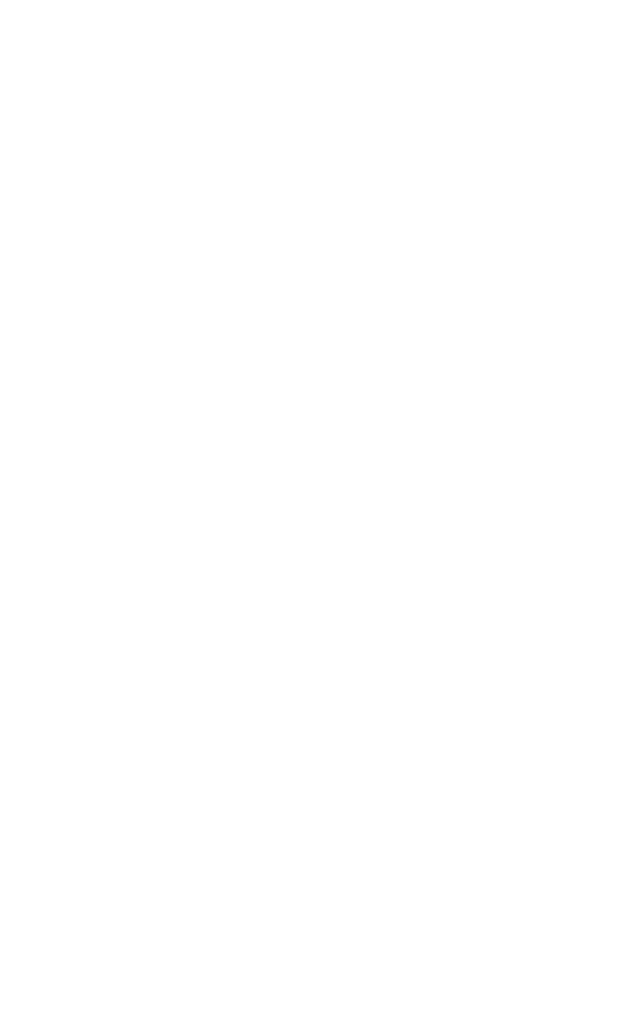
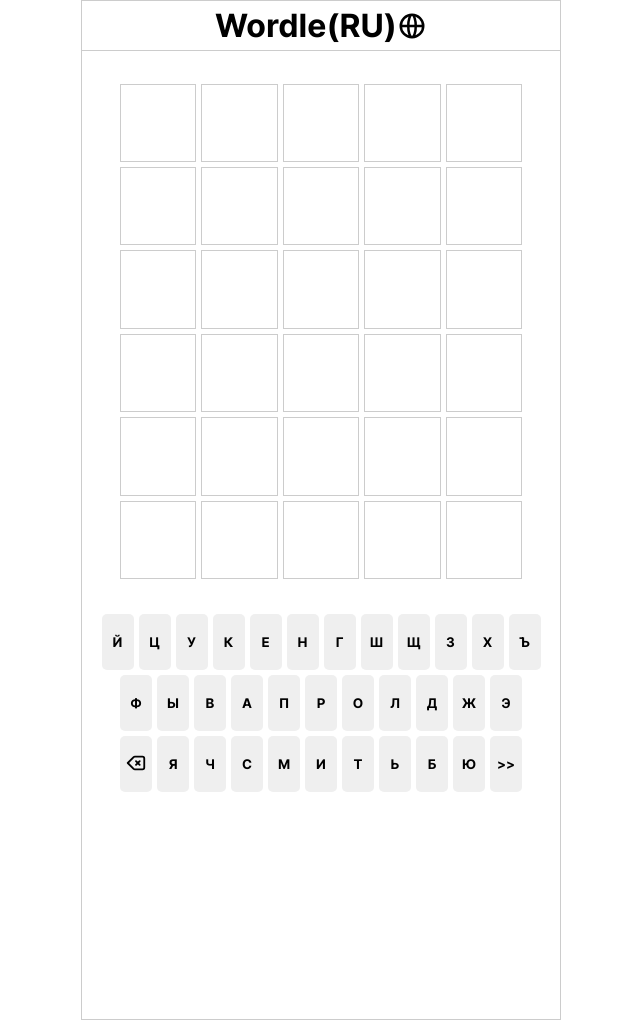
Before and after one commit to kheynov/wordle, a website built with Vite: page index.html in a window 1280 px wide. Shown: the whole page, without its empty margins (319-959 px from the left). Before the commit the page ends 800 px from the top, so only its background shows below. Built offline with nearby package versions, Linux system fonts and the light colour scheme.

Commit message:
feat: setup playground

```diff
--- a/index.html
+++ b/index.html
@@ -1,5 +1,5 @@
 <!DOCTYPE html>
-<html lang="en">
+<html lang="ru">
 	<head>
 		<meta charset="UTF-8" />
 		<link rel="icon" type="image/svg+xml" href="/vite.svg" />
@@ -7,7 +7,93 @@
 		<title>Wordle</title>
 	</head>
 	<body>
-		<div id="app"></div>
+		<div id="app">
+			<header>
+				<h1></h1>
+				<button id="change-lang">
+					<svg
+						xmlns="http://www.w3.org/2000/svg"
+						class="h-6 w-6"
+						fill="none"
+						viewBox="0 0 24 24"
+						stroke="currentColor"
+						stroke-width="2"
+					>
+						<path
+							stroke-linecap="round"
+							stroke-linejoin="round"
+							d="M21 12a9 9 0 01-9 9m9-9a9 9 0 00-9-9m9 9H3m9 9a9 9 0 01-9-9m9 9c1.657 0 3-4.03 3-9s-1.343-9-3-9m0 18c-1.657 0-3-4.03-3-9s1.343-9 3-9m-9 9a9 9 0 019-9"
+						/>
+					</svg>
+				</button>
+			</header>
+			<div id="cells">
+				<div class="word" id="first-word">
+					<div class="cell"></div>
+					<div class="cell"></div>
+					<div class="cell"></div>
+					<div class="cell"></div>
+					<div class="cell"></div>
+				</div>
+				<div class="word" id="second-word">
+					<div class="cell"></div>
+					<div class="cell"></div>
+					<div class="cell"></div>
+					<div class="cell"></div>
+					<div class="cell"></div>
+				</div>
+				<div class="word" id="third-word">
+					<div class="cell"></div>
+					<div class="cell"></div>
+					<div class="cell"></div>
+					<div class="cell"></div>
+					<div class="cell"></div>
+				</div>
+				<div class="word" id="fourth-word">
+					<div class="cell"></div>
+					<div class="cell"></div>
+					<div class="cell"></div>
+					<div class="cell"></div>
+					<div class="cell"></div>
+				</div>
+				<div class="word" id="fifth-word">
+					<div class="cell"></div>
+					<div class="cell"></div>
+					<div class="cell"></div>
+					<div class="cell"></div>
+					<div class="cell"></div>
+				</div>
+				<div class="word" id="sixth-word">
+					<div class="cell"></div>
+					<div class="cell"></div>
+					<div class="cell"></div>
+					<div class="cell"></div>
+					<div class="cell"></div>
+				</div>
+			</div>
+			<div id="keyboard">
+				<div class="keyboard-line" id="first-line"></div>
+				<div class="keyboard-line" id="second-line"></div>
+				<div class="keyboard-line" id="third-line">
+					<button class="key" id="backspace">
+						<svg
+							xmlns="http://www.w3.org/2000/svg"
+							class="h-6 w-6"
+							fill="none"
+							viewBox="0 0 24 24"
+							stroke="currentColor"
+							stroke-width="2"
+						>
+							<path
+								stroke-linecap="round"
+								stroke-linejoin="round"
+								d="M12 14l2-2m0 0l2-2m-2 2l-2-2m2 2l2 2M3 12l6.414 6.414a2 2 0 001.414.586H19a2 2 0 002-2V7a2 2 0 00-2-2h-8.172a2 2 0 00-1.414.586L3 12z"
+							/>
+						</svg>
+					</button>
+				</div>
+			</div>
+		</div>
 		<script type="module" src="/src/scripts/main.js"></script>
 	</body>
 </html>
--- a/src/scripts/main.js
+++ b/src/scripts/main.js
@@ -1 +1,12 @@
 import "../styles/style.css";
+
+import * as playground from "./playground.js";
+
+let lang = "ru";
+
+playground.render(lang);
+
+document.querySelector("#change-lang").addEventListener("click", () => {
+    lang === "ru" ? lang = "en" : lang = "ru";
+    playground.render(lang);
+});
--- /dev/null
+++ b/src/scripts/playground.js
@@ -0,0 +1,38 @@
+const backspace = document.querySelector("#third-line").innerHTML;
+
+const ruKeyboard = [
+	["й", "ц", "у", "к", "е", "н", "г", "ш", "щ", "з", "х", "ъ"],
+	["ф", "ы", "в", "а", "п", "р", "о", "л", "д", "ж", "э"],
+	["я", "ч", "с", "м", "и", "т", "ь", "б", "ю", ">>"],
+];
+
+const enKeyboard = [
+	["q", "w", "e", "r", "t", "y", "u", "i", "o", "p"],
+	["a", "s", "d", "f", "g", "h", "j", "k", "l"],
+	["z", "x", "c", "v", "b", "n", "m", ">>"],
+];
+
+function renderKeyboard(keyboard) {
+	console.log(backspace);
+	let lines = ["", "", ""];
+	for (let i = 0; i < 3; i++) {
+		console.log(keyboard[i]);
+		keyboard[i].forEach((key) => {
+			lines[i] += `<button class="key">${key}</button>`;
+		});
+	}
+	document.querySelector("#first-line").innerHTML = lines[0];
+	document.querySelector("#second-line").innerHTML = lines[1];
+	document.querySelector("#third-line").innerHTML = backspace + lines[2];
+}
+
+export function render(lang = "ru") {
+	const heading = document.querySelector("h1")
+	if (lang === "ru") {
+		heading.innerHTML = "Wordle(RU)";
+		renderKeyboard(ruKeyboard);
+	} else {
+		heading.innerHTML = "Wordle(EN)";
+		renderKeyboard(enKeyboard);
+	}
+}
--- /dev/null
+++ b/src/styles/header.css
@@ -0,0 +1,26 @@
+header {
+	display: flex;
+	align-items: center;
+	justify-content: center;
+	justify-items: center;
+	text-align: center;
+	padding: 0 auto;
+	margin-bottom: 30px;
+	border-bottom: 1px solid #ccc;
+}
+
+h1 {
+	padding: 5px 0;
+	font-family: "Inter";
+}
+
+button {
+	border: none;
+	cursor: pointer;
+}
+
+#change-lang {
+	width: 30px;
+	height: 30px;
+	background: none;
+}
--- /dev/null
+++ b/src/styles/keyboard.css
@@ -0,0 +1,24 @@
+#keyboard {
+	justify-content: center;
+	justify-items: center;
+	align-items: center;
+	margin-top: 30px;
+}
+
+.key {
+	min-width: 32px;
+	min-height: 56px;
+	padding: 10px 5px;
+	margin: 2.5px;
+	border-radius: 5px;
+	font-weight: 700;
+    font-family: "Inter";
+    text-transform: uppercase;
+}
+
+.keyboard-line {
+	display: flex;
+	justify-content: center;
+	justify-items: center;
+	align-items: center;
+}
--- a/src/styles/style.css
+++ b/src/styles/style.css
@@ -0,0 +1,27 @@
+@import url("./header.css");
+@import url("./words.css");
+@import url("./keyboard.css");
+
+* {
+	margin: 0;
+	padding: 0;
+	box-sizing: border-box;
+}
+
+body {
+	min-height: 100vh;
+	display: flex;
+	justify-content: center;
+	justify-items: center;
+}
+
+#app {
+	height: 1020px;
+	width: 480px;
+	border: 1px solid #ccc;
+}
+
+@font-face {
+	font-family: "Inter";
+	src: url("../assets/fonts/Inter/Inter-VariableFont.ttf") format("truetype");
+}
--- /dev/null
+++ b/src/styles/words.css
@@ -0,0 +1,22 @@
+.cells {
+	display: flex;
+	justify-content: center;
+	justify-items: center;
+	align-items: center;
+	margin: auto 0;
+}
+
+.cell {
+	width: 16%;
+	height: 0;
+	padding-bottom: 16%;
+	border: 1px solid #ccc;
+	margin: 2.5px;
+}
+
+.word {
+	display: flex;
+	justify-content: center;
+	justify-items: center;
+	align-items: center;
+}
```
Also changed, not shown: src/assets/fonts/Inter/OFL.txt (added, +93 -0 lines), src/assets/fonts/Inter/Inter-VariableFont.ttf (added), src/assets/fonts/Inter/README.txt (added), src/assets/fonts/Inter/static/Inter-Black.ttf (added), src/assets/fonts/Inter/static/Inter-Bold.ttf (added), src/assets/fonts/Inter/static/Inter-ExtraBold.ttf (added), src/assets/fonts/Inter/static/Inter-ExtraLight.ttf (added), src/assets/fonts/Inter/static/Inter-Light.ttf (added), src/assets/fonts/Inter/static/Inter-Medium.ttf (added), src/assets/fonts/Inter/static/Inter-Regular.ttf (added), src/assets/fonts/Inter/static/Inter-SemiBold.ttf (added), src/assets/fonts/Inter/static/Inter-Thin.ttf (added).
